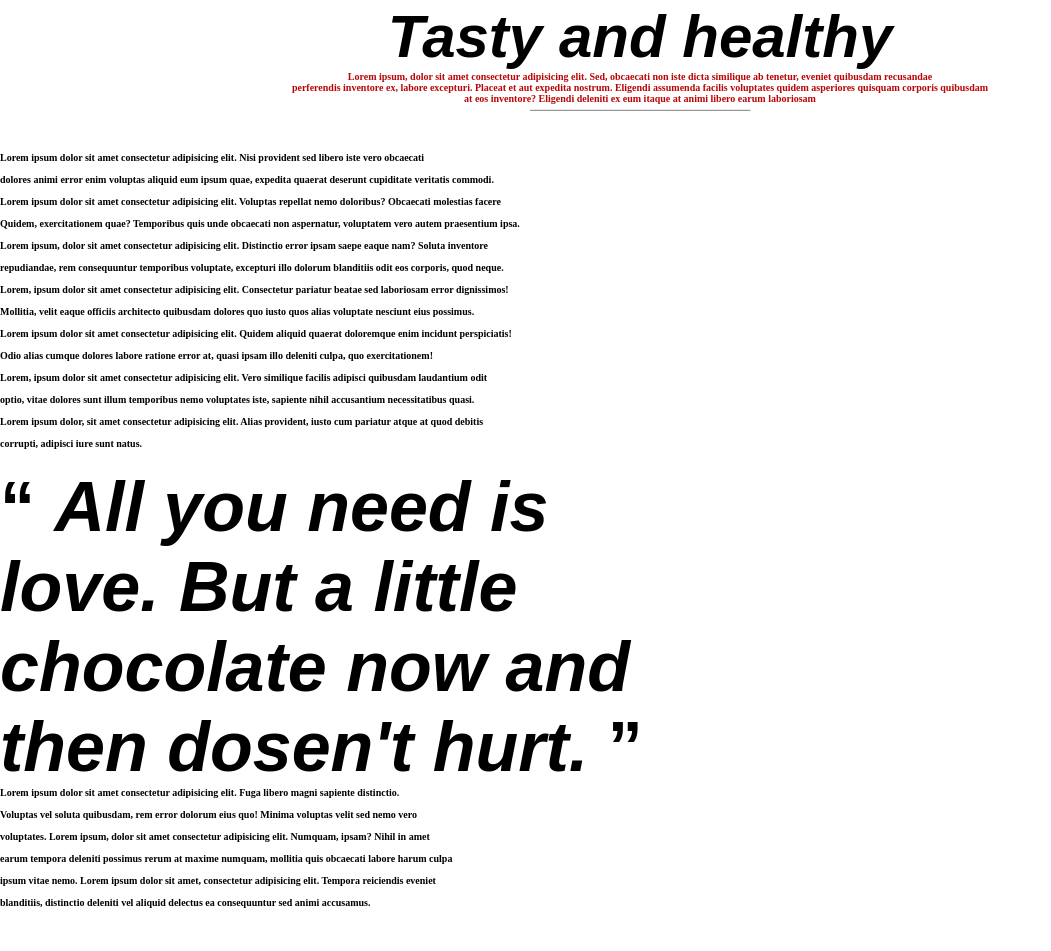
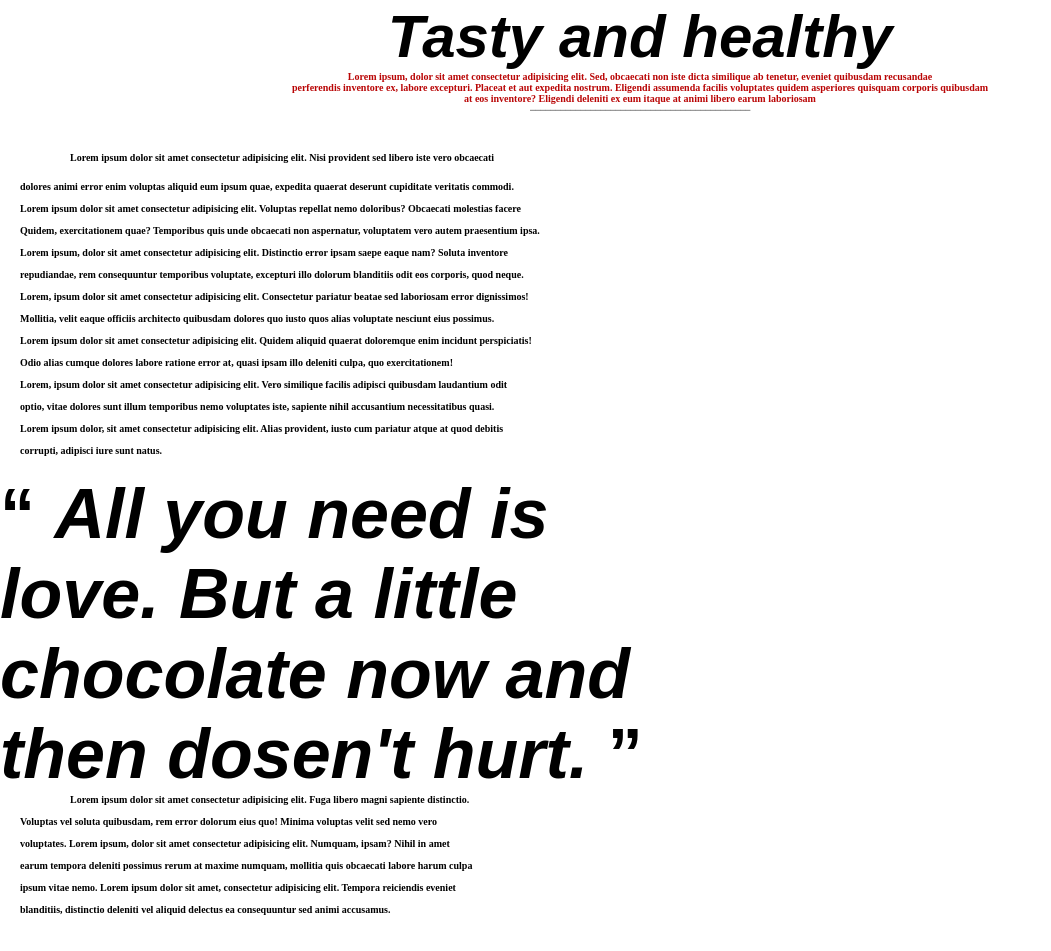
Before and after one commit to mzahrah6/Oblig-2, a plain HTML site: page index.html in a window 1280 px wide. Shown: the part 1199-2150 px from the top of the page, without its empty margins (0-1051 px from the left). Drawn offline with Linux system fonts and the light colour scheme; a script that the page names is missing; a web font is replaced by a local one.

Commit message:
endret css og html av side 2

```diff
--- a/index.html
+++ b/index.html
@@ -49,7 +49,6 @@
 
     <section class="info">
         <div class="overskrift">
-        <div class="adjust-line-height"></div>
             <h1> <cite>Tasty and healthy </cite> </h1>
             <h6>Lorem ipsum, dolor sit amet consectetur adipisicing elit. Sed, obcaecati non iste dicta similique ab tenetur, eveniet quibusdam recusandae  <br> perferendis inventore ex, labore excepturi. Placeat et aut expedita nostrum. Eligendi assumenda facilis voluptates quidem asperiores quisquam corporis quibusdam <br> at eos inventore? Eligendi deleniti ex eum itaque at animi libero earum laboriosam </h6>
             <h5>⎯⎯⎯⎯⎯⎯⎯⎯⎯⎯⎯⎯⎯⎯⎯⎯⎯⎯⎯⎯⎯⎯⎯⎯⎯⎯⎯⎯⎯⎯⎯⎯⎯⎯⎯⎯⎯⎯⎯⎯⎯⎯⎯⎯</h5>
@@ -58,9 +57,14 @@
         <br>
         <br>
 
+        <div class="tekst1">
+            <h6>
+                Lorem ipsum dolor sit amet consectetur adipisicing elit. Nisi provident sed libero iste vero obcaecati</h6>
+                <br>
+        </div>
+
         <div class="tekst">
         <h6>
-            Lorem ipsum dolor sit amet consectetur adipisicing elit. Nisi provident sed libero iste vero obcaecati <br> <br>
             dolores animi error enim voluptas aliquid eum ipsum quae, expedita quaerat deserunt cupiditate veritatis commodi. <br> <br>
             Lorem ipsum dolor sit amet consectetur adipisicing elit. Voluptas repellat nemo doloribus? Obcaecati molestias facere <br> <br>
              Quidem, exercitationem quae? Temporibus quis unde obcaecati non aspernatur, voluptatem vero autem praesentium ipsa. <br> <br> Lorem ipsum, dolor sit amet consectetur adipisicing elit. Distinctio error ipsam saepe eaque nam? Soluta inventore <br> <br>
@@ -73,14 +77,17 @@
             </div>
 
             <div class="tekst2">
-        <h1> <q>
-            <cite>All you need is <br> love. But a little <br> chocolate now and <br> then dosen't hurt.</cite>
-        </q>
-        </h1>
+        <h1> <q> <cite>
+            All you need is <br> love. But a little <br> chocolate now and <br> then dosen't hurt.</cite> </q> </h1>
             </div>
+
             <div class="tekst3">
-        <h6> Lorem ipsum dolor sit amet consectetur adipisicing elit. Fuga libero magni sapiente distinctio.<br> <br>
-             Voluptas vel soluta quibusdam, rem error dolorum eius quo! Minima voluptas velit sed nemo vero<br> <br>
+            <h6> Lorem ipsum dolor sit amet consectetur adipisicing elit. Fuga libero magni sapiente distinctio.
+             </h6>
+            </div>
+
+            <div class="tekst4">
+        <h6> <br> Voluptas vel soluta quibusdam, rem error dolorum eius quo! Minima voluptas velit sed nemo vero<br> <br>
         voluptates. Lorem ipsum, dolor sit amet consectetur adipisicing elit. Numquam, ipsam? Nihil in amet <br> <br>
         earum tempora deleniti possimus rerum at maxime numquam, mollitia quis obcaecati labore harum culpa <br> <br>
         ipsum vitae nemo. Lorem ipsum dolor sit amet, consectetur adipisicing elit. Tempora reiciendis eveniet <br> <br>
@@ -88,13 +95,10 @@
         </div>
         <br>
         <br>
+
         </div>
     </div>
-
-
     </section>
-
-
 
 </body>
 </html>
--- a/main.css
+++ b/main.css
@@ -169,12 +169,6 @@ en.info{
   background-color: white;
 }
 
-.adjust-line-height{
-  line-height: 3em;
-}
-
-
-
 .overskrift h1{
   text-align: center;
   font-family: "Style Script", sans-serif;
@@ -194,9 +188,16 @@ en.info{
     color: gray;
   }
 
+  .tekst1 h6{
+    font-size: x-small;
+    color: black;
+    margin-left: 7em;
+  }
+
   .tekst h6{
     font-size:x-small;
     color: black;
+    margin-left: 2em;
   }
 
   .tekst2 h1{
@@ -207,6 +208,13 @@ en.info{
   }
 
   .tekst3 h6{
+    font-size: x-small;
+    color: black;
+    margin-left: 7em;
+  }
+
+  .tekst4 h6{
     font-size:x-small;
     color: black;
+    margin-left: 2em;
   }
```
Lines whose indentation alone changed are shown as unchanged.
